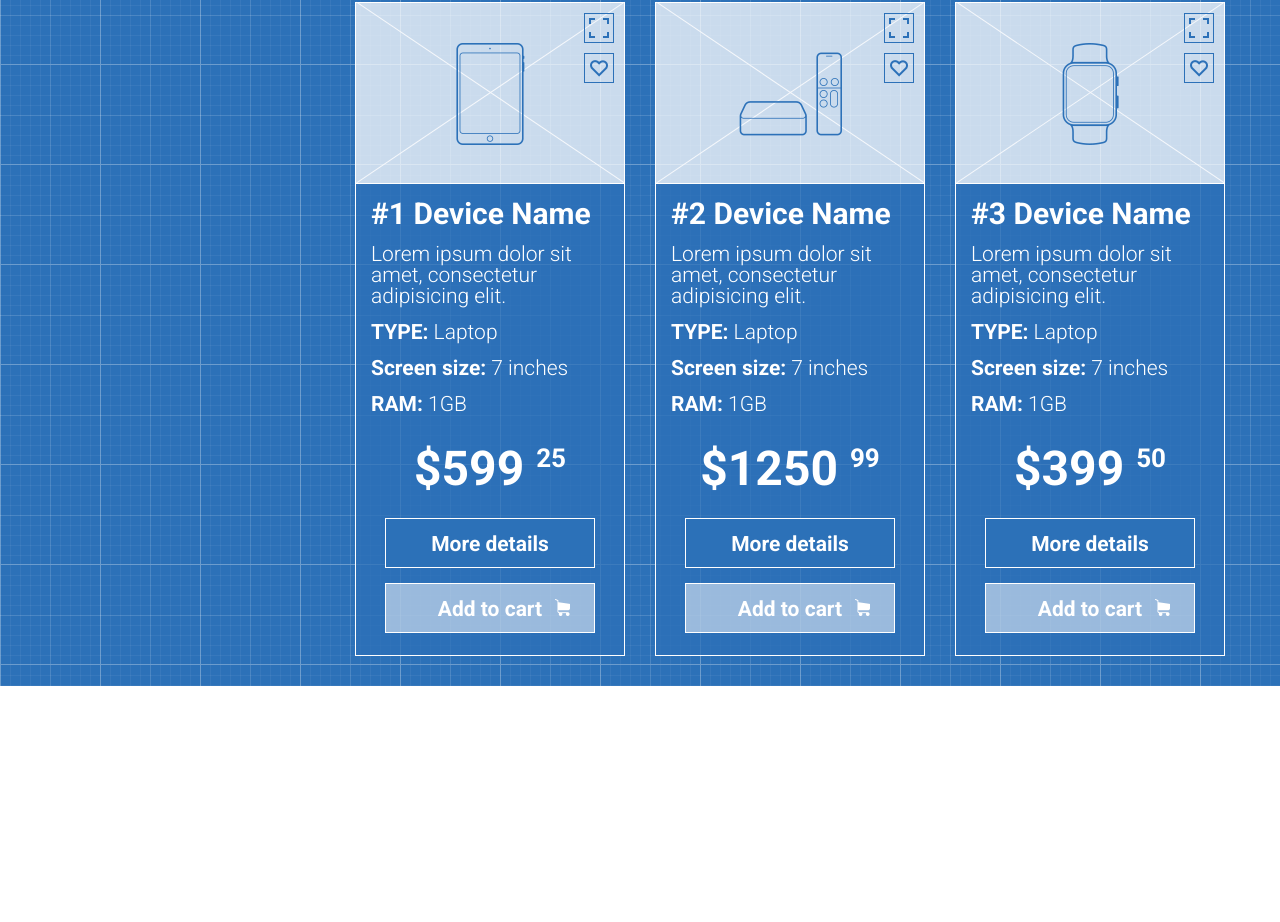
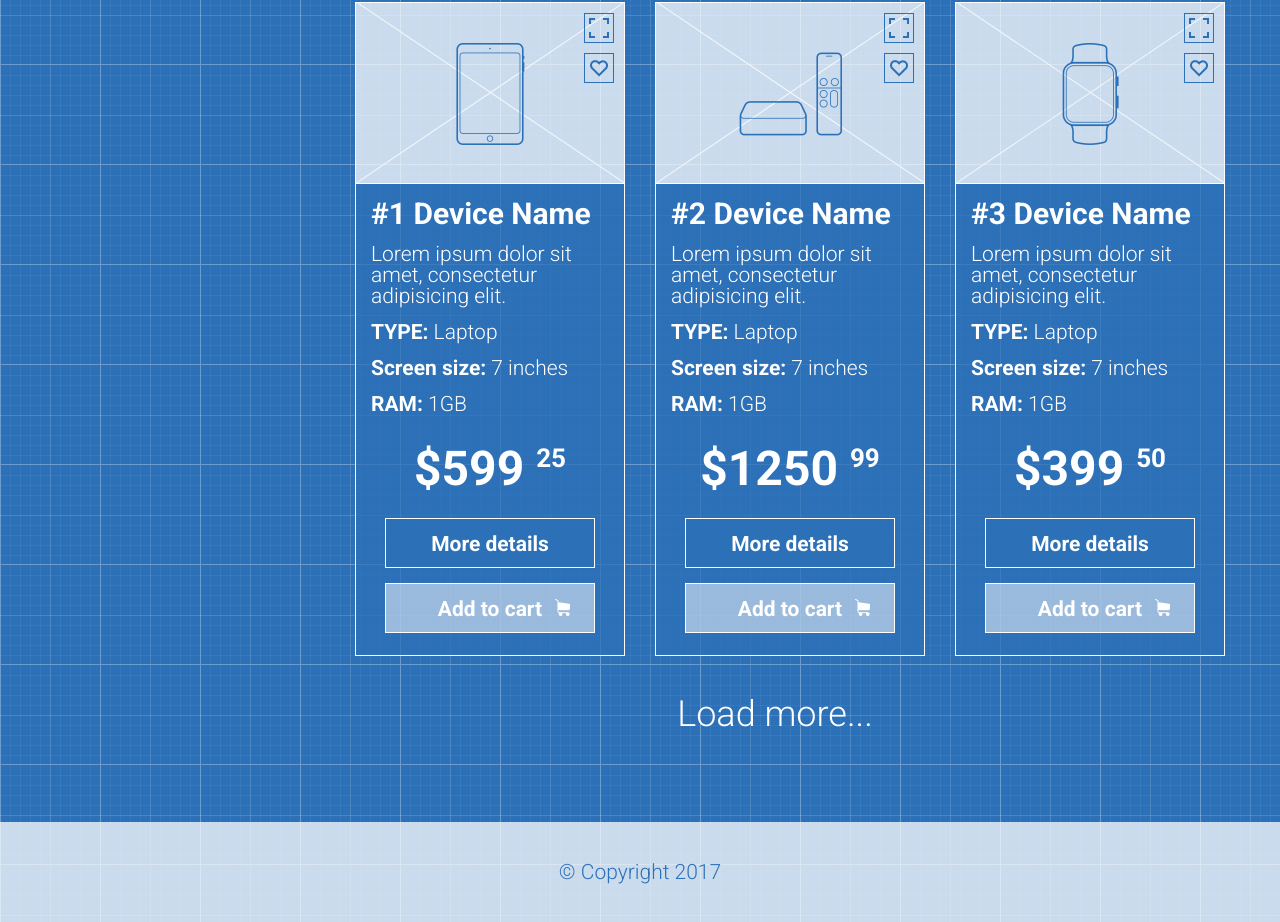
Before and after one commit to yaborodinov/yaborodinov.github.io, a plain HTML site: page index.html in a window 1280 px wide. Shown: the part 1636-2558 px from the top of the page. Before the commit the page ends 2322 px from the top, so only its background shows below. Drawn offline with Linux system fonts and the light colour scheme.

Commit message:
fixed  float in block with goods/ made footer

```diff
--- a/css/style.css
+++ b/css/style.css
@@ -241,13 +241,19 @@ body{
 .main_row{
     width: 100%;
 }
+.main_row::after{
+    content: "";
+    display: block;
+    clear: both;
+}
 .col-md-270{
     width: 270px;
+}
 
-}
 .col-md-900{
     width: 900px;
 }
+
 
 /* left_side */
 .left_side{
@@ -354,17 +360,25 @@ body{
 
 
 
-/* goods main */
+/* goods */
 
+.goods{
+    width: 100%;
+}
+.goods:after{
+    content: "";
+    display: block;
+    clear: both;
+}
 .goods_main{
     position: relative;
     margin-left: 30px;
     margin-bottom: 30px;
     border: 1px solid #fff;
 }
-.goods_main:first-child{
+/* .goods_main:first-child{
     margin-left: 0;
-}
+} */
 .goods_main_images{
     width: 100%;
     height: 180px;
@@ -378,7 +392,7 @@ body{
     z-index: 20;
 }
 
-.goods_main:before{
+.goods_main_images:before{
 
     content: "";
     display: block;
@@ -391,7 +405,7 @@ body{
     top: 89px;
     z-index: 10;
 }
-.goods_main:after{
+.goods_main_images:after{
     content: "";
     display: block;
     height: 1px;
@@ -522,3 +536,36 @@ body{
     background-image: url(../img/icon/icon1.png);
 
 }
+
+/* load_more */
+
+.load_more{
+    width: 100%;
+    margin-top: 10px;
+    margin-bottom: 90px;
+}
+.load_more>p{
+    display: block;
+    font-size: 36px;
+    font-weight: 300;
+    color: #fff;
+    text-align: center;
+
+
+}
+
+/* footer */
+footer{
+    background-color: rgba(255, 255, 255, 0.75);
+}
+.footer{
+    height: 100px;
+}
+.footer>p{
+    line-height: 100px;
+    display: block;
+    text-align: center;
+    color: #2c71b8 ;
+    font-weight: 300;
+    font-size: 21px;
+}
--- a/index.html
+++ b/index.html
@@ -76,6 +76,7 @@
                             </select>
                         </div>
                     </div>
+                    <div class="goods">
                         <div class="goods_main col-md-270">
                             <div class="goods_main_images">
                                 <img class="goods_main_pic" src="img/devices/icon17.png" alt="">
@@ -89,8 +90,12 @@
                                 <h3><span class="goods_information_title"> Screen size:</span> 7 inches</h3>
                                 <h3><span class="goods_information_title"> RAM:</span> 1GB</h3>
                                 <h4 class="price">$599 <small class="price_coin"> 25</small></h4>
-                            <div class="more_details"><p> More details</p></div>
-                            <div class="add_to_cart"><p> Add to cart </p></div>
+                                <div class="more_details">
+                                    <p> More details</p>
+                                </div>
+                                <div class="add_to_cart">
+                                    <p> Add to cart </p>
+                                </div>
 
                             </div>
                         </div>
@@ -274,13 +279,26 @@
 
                             </div>
                         </div>
+                    </div>
 
+
+                    <div class="load_more">
+                        <p>Load more...</p>
+                    </div>
 
                 </div>
             </div>
         </div>
     </main>
 
+    <footer>
+        <div class="conteiner">
+            <div class="footer">
+                <p>© Copyright 2017</p>
+            </div>
+        </div>
+    </footer>
+
 
 
 </body>
```
Lines whose indentation alone changed are shown as unchanged.
